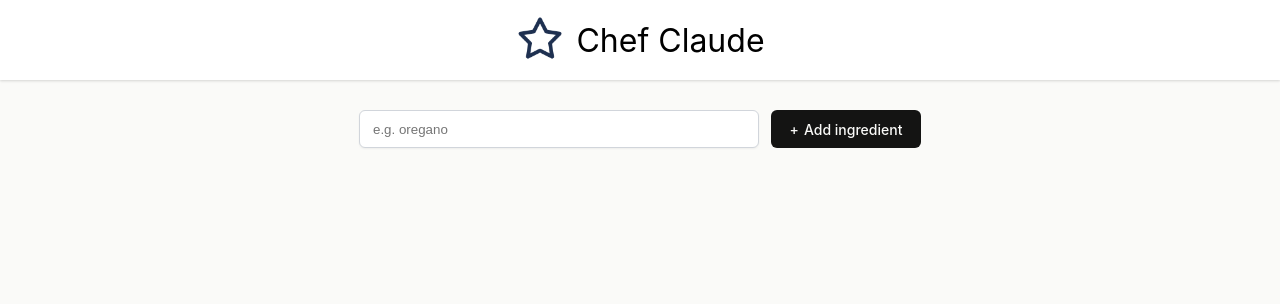
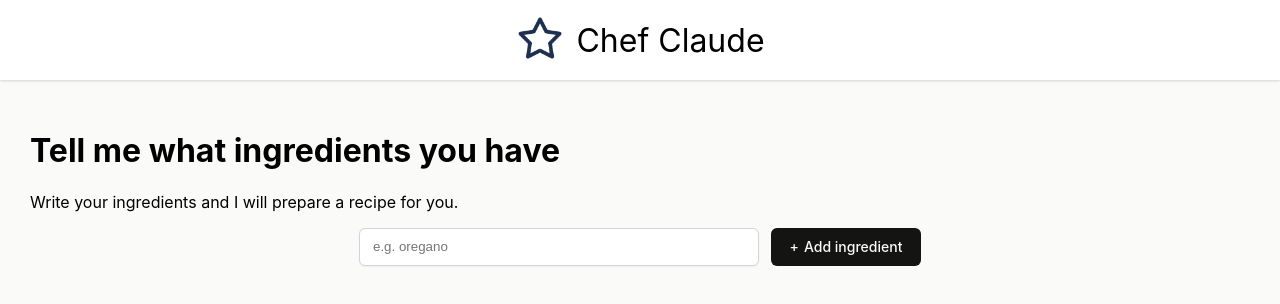
Before and after one commit to adrianpivka11/React_Typescript_AI_claudeAPI_, a React (Vite) app: page / in a window 1280 px wide. Shown: the top 304 px of the page. Built offline with nearby package versions, Linux system fonts and the light colour scheme.

Commit message:
Add header and instructions for ingredient input

```diff
--- a/src/Mainbody.tsx
+++ b/src/Mainbody.tsx
@@ -29,6 +29,8 @@ export default function Mainbody() {
 
     return (
         <main>
+            <h1>Tell me what ingredients you have</h1>
+            <p>Write your ingredients and I will prepare a recipe for you.</p>
             <form action={addIngredient} className="add-ingredient-form">
                 <input
                     type="text"
```
